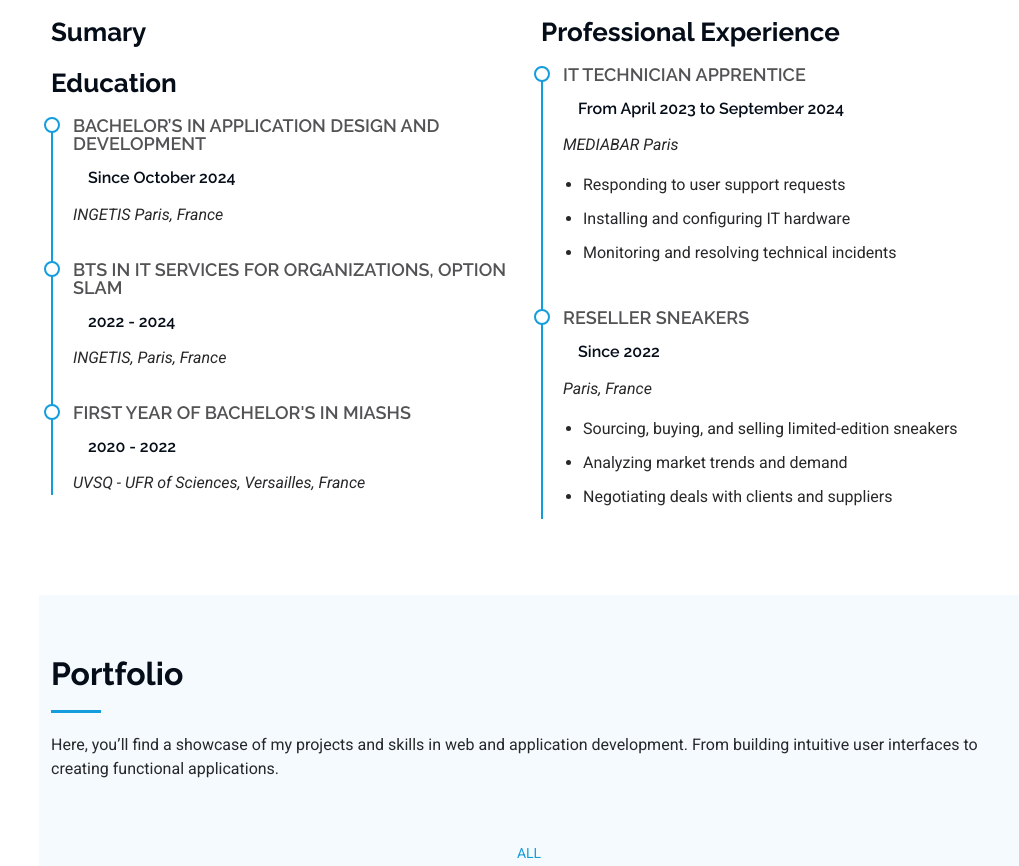
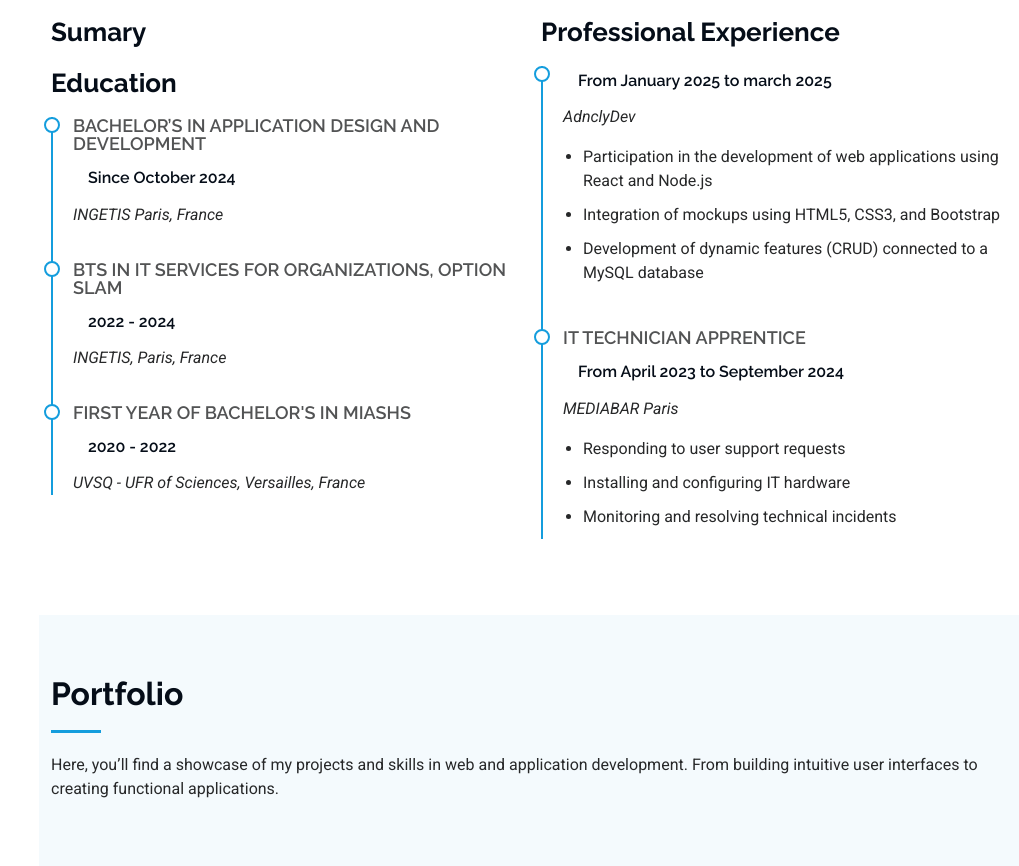
Before and after one commit to Rinatovo/portfolio, a plain HTML site: page index.html in a window 1280 px wide. Shown: the part 2131-2997 px from the top of the page, without its empty margins (261-1280 px from the left). Drawn offline with Linux system fonts and the light colour scheme.

Commit message:
Update index.html
Update Exp

```diff
--- a/index.html
+++ b/index.html
@@ -247,26 +247,26 @@
           <div class="col-lg-6" data-aos="fade-up" data-aos-delay="200">
             <h3 class="resume-title">Professional Experience</h3>
             <div class="resume-item">
+              <h4></h4>
+              <h5>From January 2025 to march 2025</h5>
+              <p><em>AdnclyDev</em></p>
+              <ul>
+                <li>Participation in the development of web applications using React and Node.js</li>
+                <li> Integration of mockups using HTML5, CSS3, and Bootstrap</li>
+                <li>Development of dynamic features (CRUD) connected to a MySQL database</li>
+
+              </ul>
+            </div><!-- Edn Resume Item -->
+
+            <div class="resume-item">
               <h4>IT Technician Apprentice</h4>
               <h5>From April 2023 to September 2024</h5>
               <p><em>MEDIABAR Paris</em></p>
               <ul>
                 <li>Responding to user support requests</li>
-                <li>Installing and configuring IT hardware </li>
-                <li>Monitoring and resolving technical incidents</li>
-
-              </ul>
-            </div><!-- Edn Resume Item -->
-
-            <div class="resume-item">
-              <h4>Reseller Sneakers</h4>
-              <h5>Since 2022</h5>
-              <p><em>Paris, France</em></p>
-              <ul>
-                <li>Sourcing, buying, and selling limited-edition sneakers</li>
-                <li>Analyzing market trends and demand
+                <li>Installing and configuring IT hardware
                 </li>
-                <li>Negotiating deals with clients and suppliers
+                <li>Monitoring and resolving technical incidents
                 </li>
 
               </ul>
```
